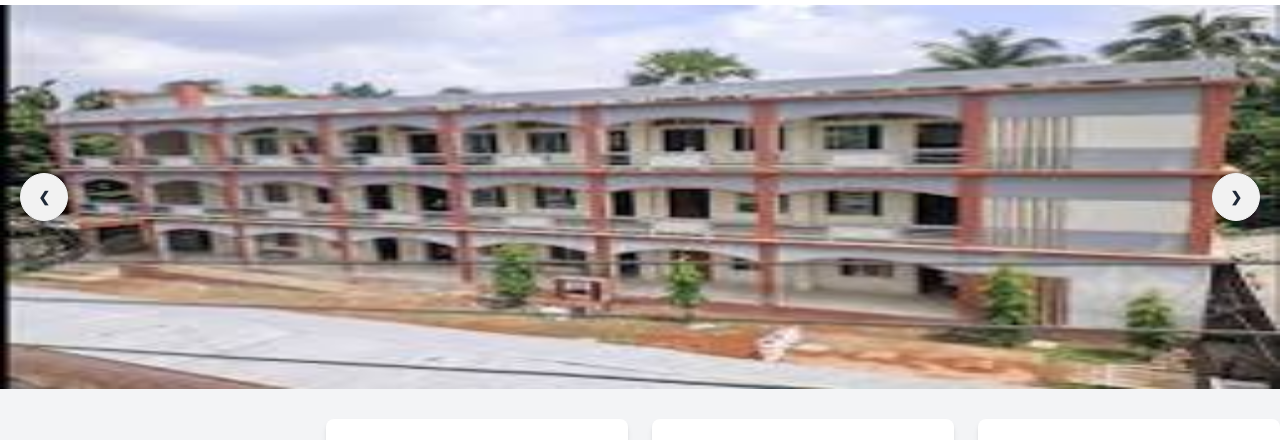
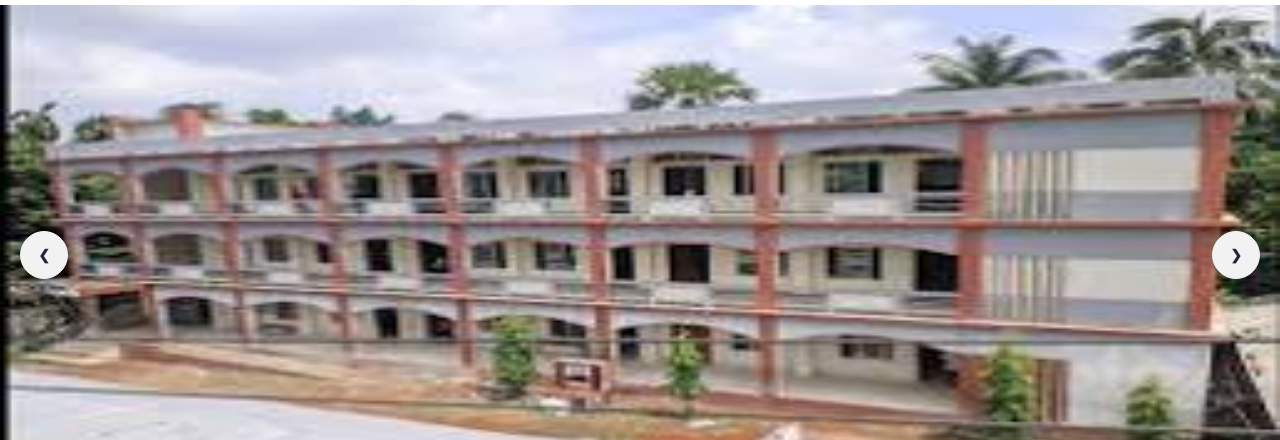
Before and after one commit to saminur633/institution-explore, a plain HTML site: page index.html in a window 1280 px wide. Shown: the part 287-727 px from the top of the page. Drawn offline with nearby package versions, Linux system fonts and the light colour scheme.

Commit message:
second commit

```diff
--- a/index.html
+++ b/index.html
@@ -78,7 +78,7 @@
 
           </div>
         <!-- Carousel Slider -->
-        <div class="carousel  h-96 w-full">
+        <div class="carousel w-full h-[500px]">
             <div id="slide1" class="carousel-item relative w-full">
               <img src="school.jpg" class="w-full" />
               <div class="absolute flex justify-between transform -translate-y-1/2 left-5 right-5 top-1/2">
```
